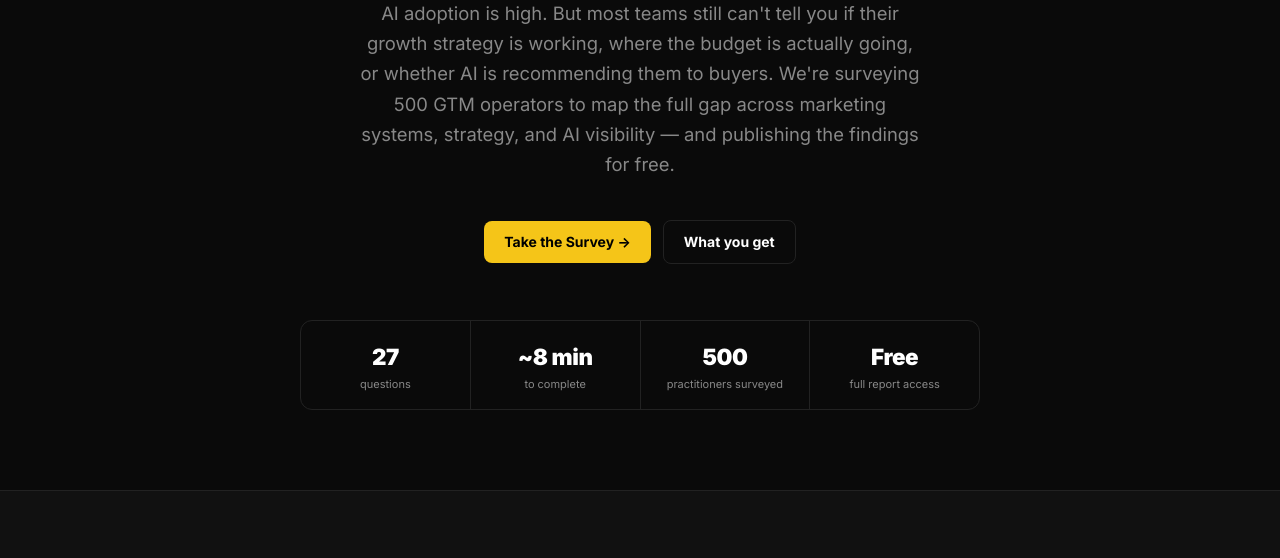
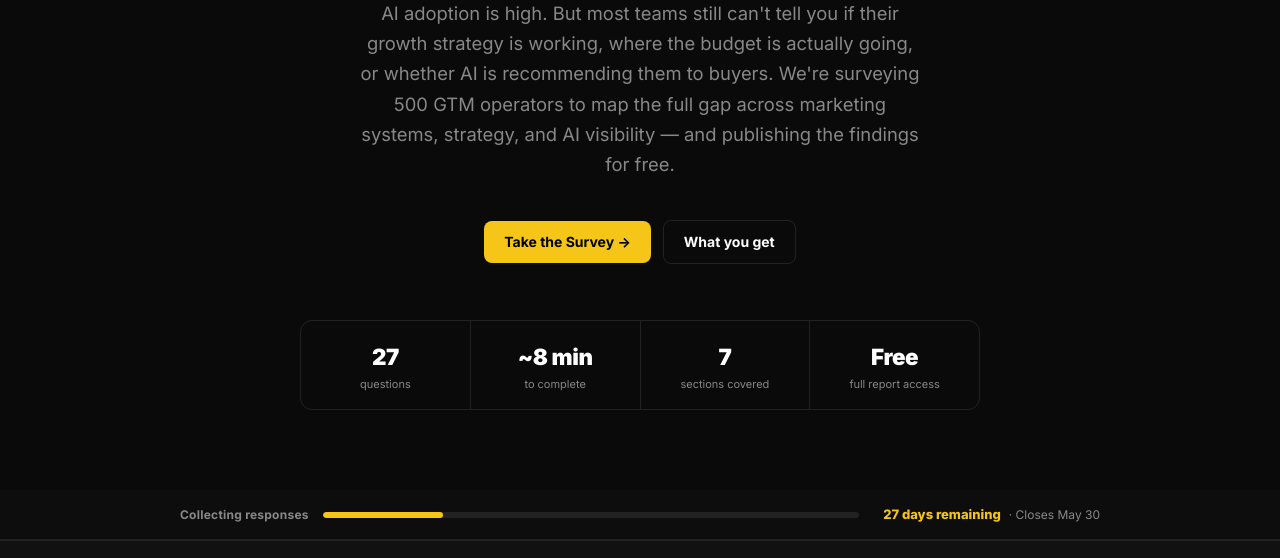
Before and after one commit to williamproctor/state-of-ai-led-growth, a plain HTML site: page index.html in a window 1280 px wide. Shown: the part 394-952 px from the top of the page. Drawn offline with Linux system fonts and the light colour scheme.

Commit message:
Full landing page audit pass: 12 fixes for conversion
- Meta: 5-min -> ~8-min
- Stats bar: '500 practitioners surveyed' -> '7 sections covered'
- Add time-based progress bar (Apr 27 - May 30, day-by-day JS)
- Move 'Who it's for' to position 2 (before Why it matters)
- Reframe 23% attribution stat as hypothesis (<25%)
- Fix 'filter findings' -> 'segmented by'
- Add third perk to 'What you get': first access before report circulates
- Add privacy signal near final CTA
- Remove duplicate 'free report' CTA bullet
- Fix about-grid: 4-col CSS -> 3-col to match 3 actual stats
- Fix question preview: last question now matches actual survey Q16
- Final CTA: remove altruistic 'help everyone else' framing

Co-authored-by: Cursor <cursoragent@cursor.com>

```diff
--- a/index.html
+++ b/index.html
@@ -4,7 +4,7 @@
   <meta charset="UTF-8">
   <meta name="viewport" content="width=device-width, initial-scale=1.0">
   <title>State of AI-Led Growth 2026 | GrowthX Survey</title>
-  <meta name="description" content="How are GTM operators actually using AI in 2026? Take the 5-minute survey and get early access to the benchmark report.">
+  <meta name="description" content="How are GTM operators actually using AI in 2026? Take the ~8-minute survey and get early access to the benchmark report.">
   <link rel="preconnect" href="https://fonts.googleapis.com">
   <link rel="preconnect" href="https://fonts.gstatic.com" crossorigin>
   <link href="https://fonts.googleapis.com/css2?family=Inter:wght@400;500;600;700;800;900&display=swap" rel="stylesheet">
@@ -303,7 +303,7 @@
     /* ABOUT GROWTHX */
     .about-grid {
       display: grid;
-      grid-template-columns: 1fr 1fr 1fr 1fr;
+      grid-template-columns: 1fr 1fr 1fr;
       gap: 14px;
       margin-top: 32px;
     }
@@ -393,6 +393,68 @@
       line-height: 1.6;
     }
 
+
+    /* URGENCY BAR */
+    .urgency-bar {
+      background: #0d0d0d;
+      border-bottom: 1px solid var(--border);
+      padding: 14px 48px;
+    }
+    .urgency-inner {
+      max-width: 920px;
+      margin: 0 auto;
+      display: flex;
+      align-items: center;
+      justify-content: space-between;
+      gap: 24px;
+      flex-wrap: wrap;
+    }
+    .urgency-left {
+      display: flex;
+      align-items: center;
+      gap: 14px;
+      flex: 1;
+      min-width: 220px;
+    }
+    .urgency-label {
+      font-size: 12px;
+      font-weight: 700;
+      color: var(--muted);
+      white-space: nowrap;
+      letter-spacing: 0.02em;
+    }
+    .urgency-progress-wrap {
+      flex: 1;
+      height: 6px;
+      background: #222;
+      border-radius: 100px;
+      overflow: hidden;
+    }
+    .urgency-progress-fill {
+      height: 100%;
+      background: var(--gold);
+      border-radius: 100px;
+      transition: width 0.6s ease;
+      width: 0%;
+    }
+    .urgency-right {
+      display: flex;
+      align-items: center;
+      gap: 8px;
+      font-size: 12px;
+      white-space: nowrap;
+    }
+    .urgency-days {
+      font-weight: 800;
+      color: var(--gold);
+      font-size: 13px;
+    }
+    .urgency-close { color: var(--muted); }
+    @media (max-width: 768px) {
+      .urgency-bar { padding: 12px 20px; }
+      .urgency-inner { gap: 12px; }
+    }
+
     /* RESPONSIVE */
     @media (max-width: 768px) {
       nav { padding: 0 20px; }
@@ -440,12 +502,77 @@
       <div class="stat-label">to complete</div>
     </div>
     <div class="stat-item">
-      <div class="stat-num">500</div>
-      <div class="stat-label">practitioners surveyed</div>
+      <div class="stat-num">7</div>
+      <div class="stat-label">sections covered</div>
     </div>
     <div class="stat-item">
       <div class="stat-num">Free</div>
       <div class="stat-label">full report access</div>
+    </div>
+  </div>
+</div>
+
+<!-- URGENCY BAR -->
+<div class="urgency-bar">
+  <div class="urgency-inner">
+    <div class="urgency-left">
+      <span class="urgency-label">Collecting responses</span>
+      <div class="urgency-progress-wrap">
+        <div class="urgency-progress-fill" id="urgency-fill"></div>
+      </div>
+    </div>
+    <div class="urgency-right">
+      <span class="urgency-days" id="urgency-days"></span>
+      <span class="urgency-close">&middot; Closes May 30</span>
+    </div>
+  </div>
+</div>
+<script>
+(function() {
+  var start = new Date('2026-04-27T00:00:00');
+  var end   = new Date('2026-05-30T23:59:59');
+  var now   = new Date();
+  var total   = (end - start) / 864e5;
+  var elapsed = Math.min(Math.max((now - start) / 864e5, 0), total);
+  var pct     = (elapsed / total * 100).toFixed(1);
+  var left    = Math.max(Math.ceil((end - now) / 864e5), 0);
+  var fill = document.getElementById('urgency-fill');
+  var label = document.getElementById('urgency-days');
+  if (fill)  fill.style.width = pct + '%';
+  if (label) label.textContent = left + (left === 1 ? ' day remaining' : ' days remaining');
+})();
+</script>
+
+
+<hr class="divider">
+
+<!-- WHO IT'S FOR -->
+<div class="section-alt">
+  <div class="section tight">
+    <div class="label">Who it's for</div>
+    <h2>Built for the people who own pipeline.</h2>
+    <p>This isn't a survey for "marketers" broadly. It's for the operators and growth leads who are actually running AI in their GTM motion every day.</p>
+    <div class="personas">
+      <div class="persona">
+        <div class="persona-icon">🎯</div>
+        <h3>VP / Director of Marketing</h3>
+        <p>Own pipeline. Accountable for AI ROI. Need the benchmark.</p>
+      </div>
+      <div class="persona">
+        <div class="persona-icon">📈</div>
+        <h3>Head of Growth</h3>
+        <p>Running experiments. Scaling what works. Want to know what peers are doing.</p>
+      </div>
+      <div class="persona">
+        <div class="persona-icon">🚀</div>
+        <h3>Founder / CEO</h3>
+        <p>Doing it yourself at Seed or Series A. Want signal, not fluff.</p>
+      </div>
+      <div class="persona">
+        <div class="persona-icon">⚙️</div>
+        <h3>Marketing Ops / RevOps</h3>
+        <p>Building the stack. Measuring what actually matters.</p>
+      </div>
     </div>
   </div>
 </div>
@@ -475,9 +602,9 @@
         <p>Most can't give you an exact number. Tools, agencies, subscriptions, model APIs — the spend is scattered across vendors, teams, and credit cards. Nobody's tracking the total.</p>
       </div>
       <div class="gap-card">
-        <div class="gap-num gold">23%</div>
-        <h3>feel confident connecting content and organic spend to pipeline</h3>
-        <p>The other 77% are producing more content than ever and attributing almost none of it to revenue.</p>
+        <div class="gap-num gold">&lt;25%</div>
+        <h3>we expect will say they can connect content spend to pipeline</h3>
+        <p>Our hypothesis: fewer than 1 in 4 GTM teams will have clear attribution. The rest are producing more content than ever and attributing almost none of it to revenue.</p>
       </div>
     </div>
   </div>
@@ -534,38 +661,6 @@
   </div>
 </div>
 
-<hr class="divider">
-
-<!-- WHO IT'S FOR -->
-<div class="section-alt">
-  <div class="section tight">
-    <div class="label">Who it's for</div>
-    <h2>Built for the people who own pipeline.</h2>
-    <p>This isn't a survey for "marketers" broadly. It's for the operators and growth leads who are actually running AI in their GTM motion every day.</p>
-    <div class="personas">
-      <div class="persona">
-        <div class="persona-icon">🎯</div>
-        <h3>VP / Director of Marketing</h3>
-        <p>Own pipeline. Accountable for AI ROI. Need the benchmark.</p>
-      </div>
-      <div class="persona">
-        <div class="persona-icon">📈</div>
-        <h3>Head of Growth</h3>
-        <p>Running experiments. Scaling what works. Want to know what peers are doing.</p>
-      </div>
-      <div class="persona">
-        <div class="persona-icon">🚀</div>
-        <h3>Founder / CEO</h3>
-        <p>Doing it yourself at Seed or Series A. Want signal, not fluff.</p>
-      </div>
-      <div class="persona">
-        <div class="persona-icon">⚙️</div>
-        <h3>Marketing Ops / RevOps</h3>
-        <p>Building the stack. Measuring what actually matters.</p>
-      </div>
-    </div>
-  </div>
-</div>
 
 <hr class="divider">
 
@@ -588,7 +683,7 @@
     <div class="gap-card">
       <div class="gap-num gold" style="font-size:2rem;">💡</div>
       <h3>Identify where you're behind — and where you're ahead</h3>
-      <p>Filter findings by company stage, team size, and role. Know exactly where you're ahead of the curve, where you're lagging, and what the teams doing it well are prioritizing.</p>
+      <p>Segmented by company stage, team size, and role. Know exactly where you're ahead of the curve, where you're lagging, and what the teams doing it well are prioritizing.</p>
     </div>
     <div class="gap-card">
       <div class="gap-num gold" style="font-size:2rem;">📣</div>
@@ -628,7 +723,7 @@
     </div>
     <div class="q-item">
       <span class="q-cat">Results</span>
-      <span class="q-text">How confident are you in connecting your content and organic efforts to pipeline or revenue?</span>
+      <span class="q-text">Can you directly connect your content or organic spend to specific pipeline or revenue outcomes?</span>
     </div>
   </div>
   <div class="q-more">21 more questions covering AI maturity, marketing systems, spend breakdowns, content strategy, barriers, and where teams are investing next.</div>
@@ -665,9 +760,10 @@
 <!-- FINAL CTA -->
 <div class="cta-block" id="survey">
   <div class="label" style="text-align:center;">Take the survey</div>
-  <h2>Find out where you actually stand.<br>Help everyone else do the same.</h2>
+  <h2>Find out exactly where your team stands.<br>Before the report makes the rounds.</h2>
   <p>~8 minutes. Free. Every answer you give makes the data sharper — and the report more useful to the whole GTM community.</p>
   <a href="survey.html" class="btn btn-primary" style="font-size:16px; padding:14px 32px;">Take the Survey &rarr;</a>
+  <p style="font-size:12px; color:#555; margin-bottom:24px; margin-top:-16px;">Your email is used to send you the report. One email. Nothing else. No spam, no sales sequence.</p>
   <div class="cta-details">
     <div class="cta-detail"><span>✓</span> 27 questions, ~8 minutes</div>
     <div class="cta-detail"><span>✓</span> Free early report access</div>
```
